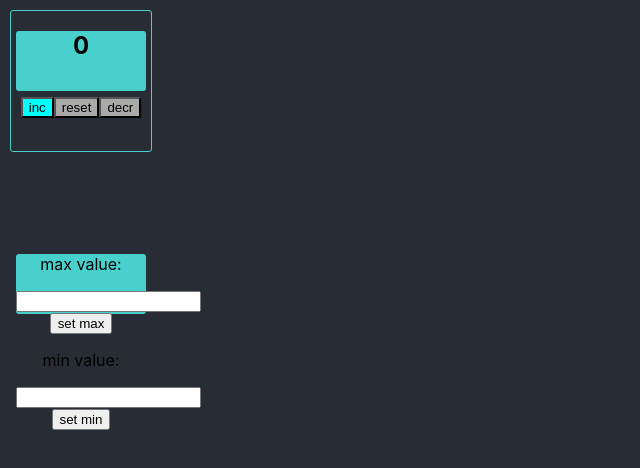
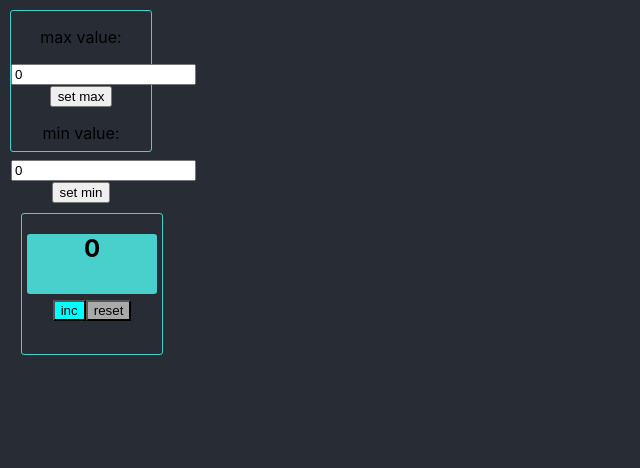
Before and after one commit to kozMikhailS1286/firstCounterOnHooks, a React (Create React App) app: page / in a window 1280 px wide. Shown: the top 468 px of the page, without its empty margins (0-640 px from the left). Built offline with nearby package versions, Linux system fonts and the light colour scheme.

Commit message:
Itog 17.02.23

```diff
--- a/src/App.tsx
+++ b/src/App.tsx
@@ -1,52 +1,14 @@
 import React, {useState} from 'react';
 import'./App.css';
 import Settings from "./Settings";
+import Counter from "./Counter"
 
 function App() {
 
-  let[counter, setCounter] = useState(0)
-
-  const counterPlus = () => {
-    setCounter(++counter)
-    if (counter > 5) {
-      setCounter(5);
-      }
-    }
-
-    const counterDecr = () => {
-      if (counter !== 0) {
-        setCounter((prev)=>prev-1)
-        }
-      }
-
-  const counterReset = () => {
-    setCounter(0)
-  }
-
-
-
   return (
     <div className="App">
-      <div className="counter">
-        <h2 className={counter > 4 ? "five" : ""}> {counter} </h2>
-      </div>
-
-
-      <div>
-        <button className={counter < 5 ? "on" : "off"} onClick={counterPlus}> inc </button>
-        <button className={counter < 1 ? "off" : "on"} onClick={counterReset}> reset </button>
-        <button className={counter === 0 ? "off" : "on"} onClick={counterDecr}> decr </button>
-        <br/>
-        <br/>
-        <br/>
-        <br/>
-        <br/>
-        <br/>
-        <br/>
-      </div>
-      <div className="settings">
         <Settings />
-      </div>
+        <Counter />
     </div>
   );
 }
--- /dev/null
+++ b/src/Counter.tsx
@@ -0,0 +1,40 @@
+import React, {useState} from "react";
+import'./App.css';
+
+
+function Counter () {
+
+let[counter, setCounter] = useState(0)
+
+const counterIncr = () => {
+    setCounter(++counter)
+    if (counter > 5) {
+        setCounter(5);
+    }
+}
+
+// const counterDecr = () => {
+//     if (counter !== 0) {
+//         setCounter((prev)=>prev-1)
+//     }
+// }
+
+const counterReset = () => {
+    setCounter(0)
+}
+
+return (
+    <div className="App">
+        <div className="counter">
+            <h2 className={counter > 4 ? "five" : ""}> {counter} </h2>
+        </div>
+        <div>
+            <button className={counter < 5 ? "on" : "off"} onClick={counterIncr}> inc </button>
+            <button className={counter < 1 ? "off" : "on"} onClick={counterReset}> reset </button>
+            {/*<button className={counter === 0 ? "off" : "on"} onClick={counterDecr}> decr </button>*/}
+        </div>
+    </div>
+)
+}
+
+export default Counter;
--- a/src/Settings.tsx
+++ b/src/Settings.tsx
@@ -6,28 +6,33 @@ import'./App.css';
 
 function Settings() {
 
-    const [value, setValue] = useState<string>("")
+    // Кладет в localStorage:
+    const [valueMax, setValueMax] = useState<string>(JSON.parse(localStorage.getItem("MaxSettings") || '0'))
+    const [valueMin, setValueMin] = useState<string>(JSON.parse(localStorage.getItem("MinSettings") || '0'))
 
     const onChangeMax = (e: ChangeEvent<HTMLInputElement>) => {
-        setValue(e.currentTarget.value)
+        setValueMax(e.currentTarget.value)
+    }
+    const setToLocalStorageMax = () => {
+        localStorage.setItem("MaxSettings", valueMax.toString())
+    }
+    const onChangeMin = (e: ChangeEvent<HTMLInputElement>) => {
+        setValueMin(e.currentTarget.value)
+    }
+    const setToLocalStorageMin = () => {
+        localStorage.setItem("MinSettings", valueMin.toString())
     }
 
-    const onChangeMin = (e: ChangeEvent<HTMLInputElement>) => {
-        setValue(e.currentTarget.value)
-    }
-    const setToLocalStorageMax = () => {
-        localStorage.setItem("MaxSettings", value.toString())
-    }
 
-    const setToLocalStorageMin = () => {
-        localStorage.setItem("MinSettings", value.toString())
-    }
+    console.log(valueMax)
+    console.log(valueMin)
+
 
     return (
         <div className="Settings">
-            <p> max value: </p> <input onChange={onChangeMax} type="number" id={"max"} />
+            <p> max value: </p> <input onChange={onChangeMax} type="number" value={valueMax}/>
             <button onClick={setToLocalStorageMax}> set max </button>
-            <p> min value: </p> <input onChange={onChangeMin} type="number" id={"min"}/>
+            <p> min value: </p> <input onChange={onChangeMin} type="number"  value={valueMin}/>
             <button onClick={setToLocalStorageMin}> set min </button>
         </div>
     )
```
